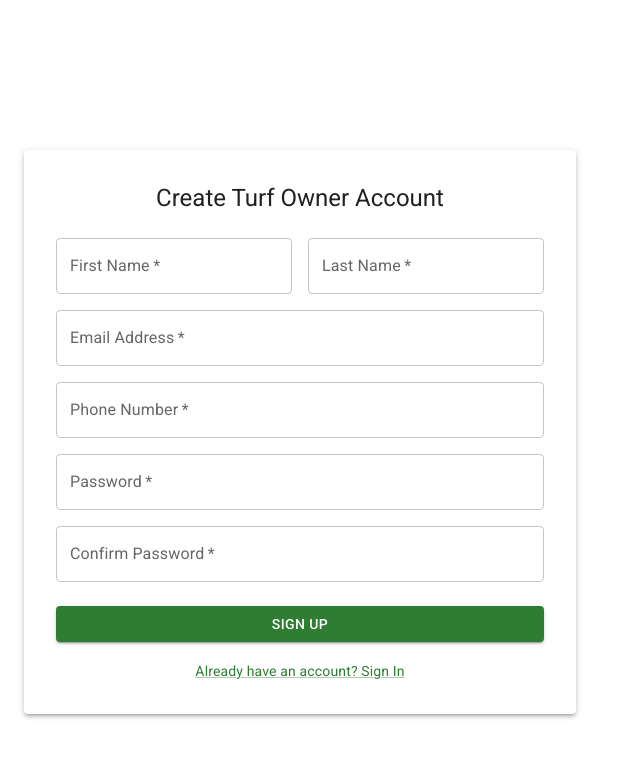
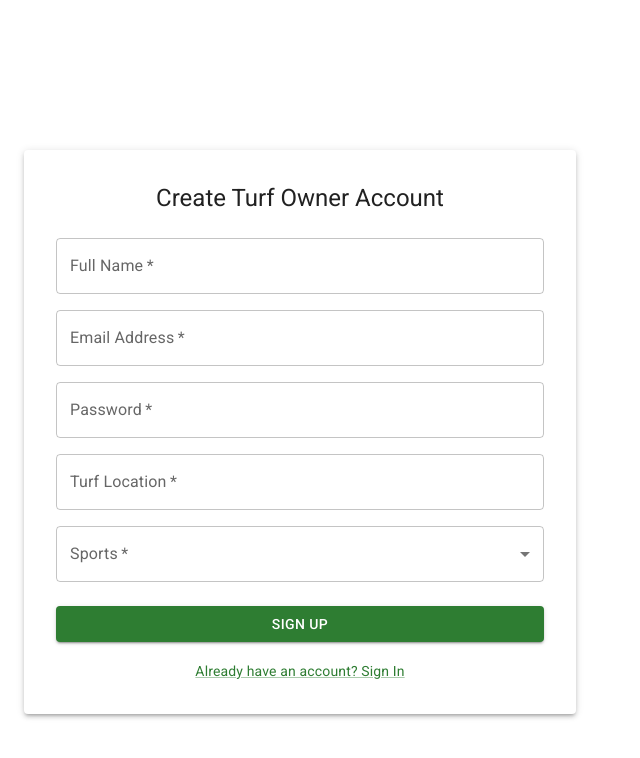
Before and after one commit to Sreeshks/Turf-owner-dashboard, a React (Vite) app: page /register in a window 1280 px wide. Shown: the top 758 px of the page, without its empty margins (0-640 px from the left). Built offline with nearby package versions, Linux system fonts and the light colour scheme.

Commit message:
register page intergated

```diff
--- a/src/pages/Register.tsx
+++ b/src/pages/Register.tsx
@@ -9,50 +9,62 @@ import {
   Link,
   Alert,
   Grid,
+  MenuItem,
+  Select,
+  FormControl,
+  InputLabel,
 } from '@mui/material';
 import { useNavigate } from 'react-router-dom';
 
 const Register: React.FC = () => {
   const navigate = useNavigate();
   const [formData, setFormData] = useState({
-    firstName: '',
-    lastName: '',
     email: '',
     password: '',
-    confirmPassword: '',
-    phoneNumber: '',
+    name: '',
+    turfLocation: '',
+    sports: [] as string[],
   });
   const [error, setError] = useState('');
+  const [loading, setLoading] = useState(false);
 
-  const handleChange = (e: React.ChangeEvent<HTMLInputElement>) => {
+  const availableSports = ['Football', 'Cricket', 'Basketball', 'Tennis', 'Volleyball'];
+
+  const handleChange = (e: React.ChangeEvent<HTMLInputElement | { name?: string; value: unknown }>) => {
     const { name, value } = e.target;
     setFormData(prev => ({
       ...prev,
-      [name]: value
+      [name as string]: value
     }));
   };
 
   const handleSubmit = async (e: React.FormEvent) => {
     e.preventDefault();
     setError('');
+    setLoading(true);
 
-    // Validate passwords match
-    if (formData.password !== formData.confirmPassword) {
-      setError('Passwords do not match');
-      return;
-    }
+    try {
+      const response = await fetch('https://turf-backend-7yqk.onrender.com/turf-owner/register', {
+        method: 'POST',
+        headers: {
+          'Content-Type': 'application/json',
+        },
+        body: JSON.stringify(formData),
+      });
 
-    // Here you would typically make an API call to register
-    try {
-      // Simulate API call
-      if (formData.email && formData.password) {
-        // On successful registration
+      const data = await response.json();
+
+      if (response.ok) {
+        // Registration successful
         navigate('/login');
       } else {
-        setError('Please fill in all required fields');
+        setError(data.message || 'Registration failed. Please try again.');
       }
     } catch (err) {
-      setError('Registration failed. Please try again.');
+      setError('An error occurred. Please try again.');
+      console.error('Registration error:', err);
+    } finally {
+      setLoading(false);
     }
   };
 
@@ -88,28 +100,17 @@ const Register: React.FC = () => {
 
           <Box component="form" onSubmit={handleSubmit} sx={{ width: '100%' }}>
             <Grid container spacing={2}>
-              <Grid item xs={12} sm={6}>
+              <Grid item xs={12}>
                 <TextField
                   required
                   fullWidth
-                  id="firstName"
-                  label="First Name"
-                  name="firstName"
-                  autoComplete="given-name"
-                  value={formData.firstName}
+                  id="name"
+                  label="Full Name"
+                  name="name"
+                  autoComplete="name"
+                  value={formData.name}
                   onChange={handleChange}
-                />
-              </Grid>
-              <Grid item xs={12} sm={6}>
-                <TextField
-                  required
-                  fullWidth
-                  id="lastName"
-                  label="Last Name"
-                  name="lastName"
-                  autoComplete="family-name"
-                  value={formData.lastName}
-                  onChange={handleChange}
+                  disabled={loading}
                 />
               </Grid>
               <Grid item xs={12}>
@@ -122,18 +123,7 @@ const Register: React.FC = () => {
                   autoComplete="email"
                   value={formData.email}
                   onChange={handleChange}
-                />
-              </Grid>
-              <Grid item xs={12}>
-                <TextField
-                  required
-                  fullWidth
-                  id="phoneNumber"
-                  label="Phone Number"
-                  name="phoneNumber"
-                  autoComplete="tel"
-                  value={formData.phoneNumber}
-                  onChange={handleChange}
+                  disabled={loading}
                 />
               </Grid>
               <Grid item xs={12}>
@@ -147,19 +137,41 @@ const Register: React.FC = () => {
                   autoComplete="new-password"
                   value={formData.password}
                   onChange={handleChange}
+                  disabled={loading}
                 />
               </Grid>
               <Grid item xs={12}>
                 <TextField
                   required
                   fullWidth
-                  name="confirmPassword"
-                  label="Confirm Password"
-                  type="password"
-                  id="confirmPassword"
-                  value={formData.confirmPassword}
+                  id="turfLocation"
+                  label="Turf Location"
+                  name="turfLocation"
+                  value={formData.turfLocation}
                   onChange={handleChange}
+                  disabled={loading}
                 />
+              </Grid>
+              <Grid item xs={12}>
+                <FormControl fullWidth required>
+                  <InputLabel id="sports-label">Sports</InputLabel>
+                  <Select
+                    labelId="sports-label"
+                    id="sports"
+                    name="sports"
+                    multiple
+                    value={formData.sports}
+                    onChange={(e) => handleChange(e as any)}
+                    label="Sports"
+                    disabled={loading}
+                  >
+                    {availableSports.map((sport) => (
+                      <MenuItem key={sport} value={sport}>
+                        {sport}
+                      </MenuItem>
+                    ))}
+                  </Select>
+                </FormControl>
               </Grid>
             </Grid>
             <Button
@@ -167,14 +179,16 @@ const Register: React.FC = () => {
               fullWidth
               variant="contained"
               sx={{ mt: 3, mb: 2 }}
+              disabled={loading}
             >
-              Sign Up
+              {loading ? 'Creating Account...' : 'Sign Up'}
             </Button>
             <Box sx={{ textAlign: 'center' }}>
               <Link
                 component="button"
                 variant="body2"
                 onClick={() => navigate('/login')}
+                disabled={loading}
               >
                 Already have an account? Sign In
               </Link>
```
